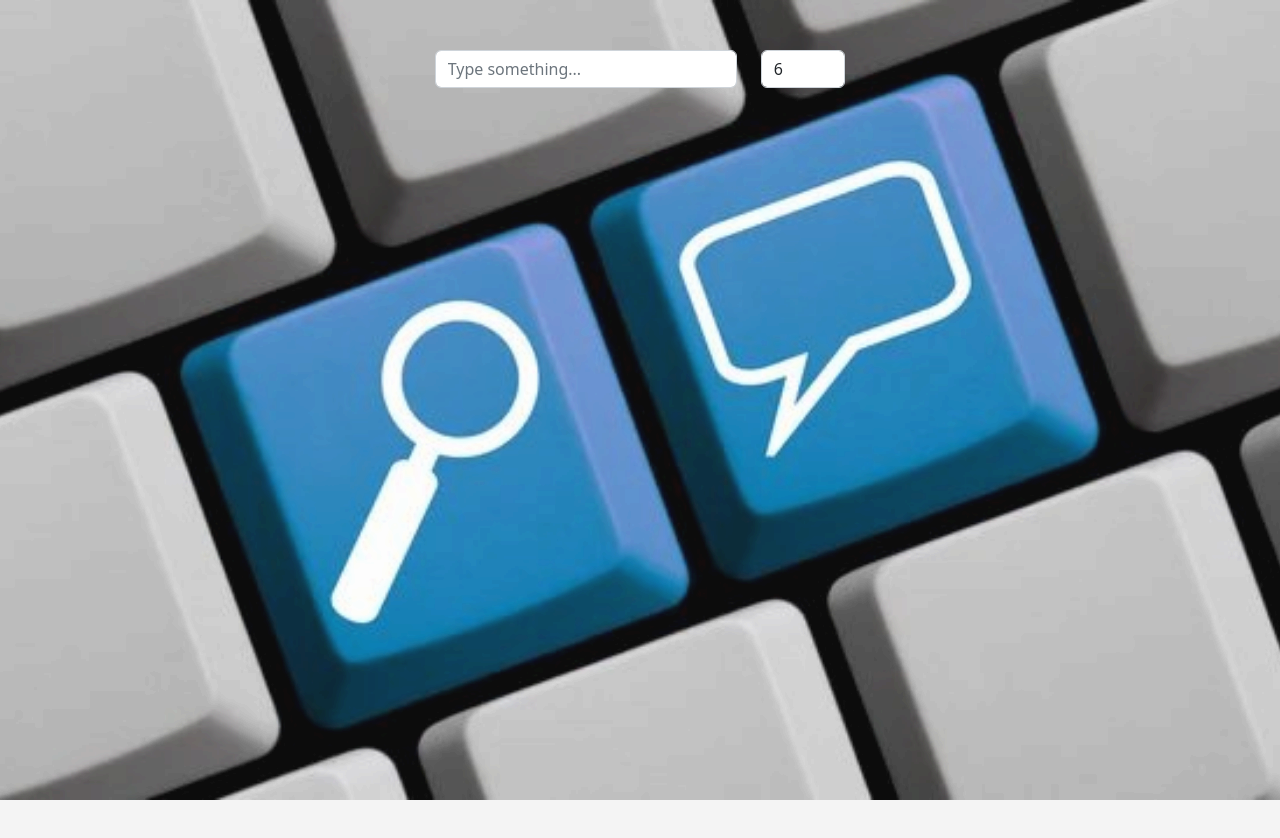
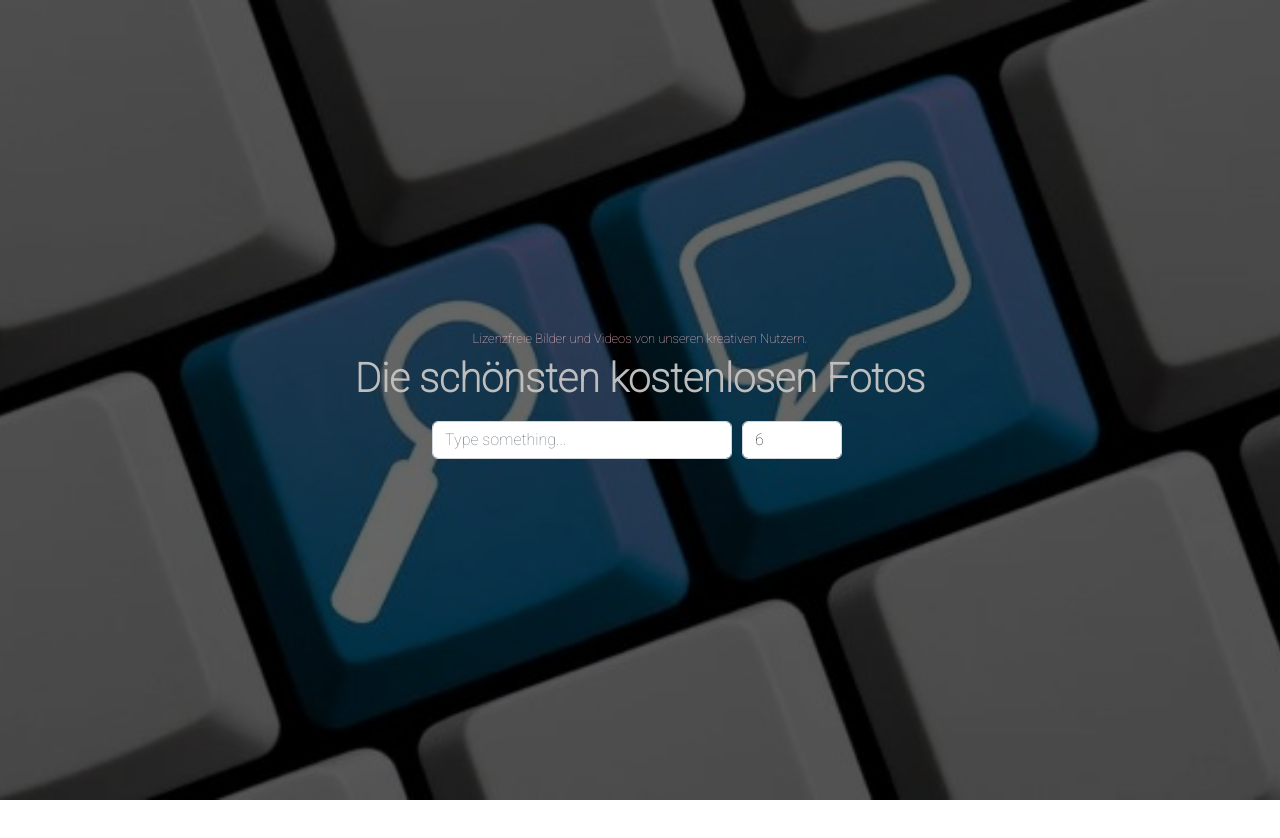
Before and after one commit to burakong/image-search, an Angular app: page / in a window 1280 px wide. Shown: the top 838 px of the page. After the commit the page ends 800 px from the top, so only its background shows below. Built offline with nearby package versions, Linux system fonts and the light colour scheme.

Commit message:
use flexbox to styling the searching form

```diff
--- a/src/app/image-search/image-search.component.html
+++ b/src/app/image-search/image-search.component.html
@@ -1,13 +1,11 @@
-<div class="card-header main-search">
-    <div class="row justify-content-center">
-        <div class="col-12 col-md-3 col-xl-3">
-            <input [(ngModel)]="searchData" class="form-control" placeholder="Type something..." type="text"
-                (keyup)="search()">
-        </div>
-        <div class="col-12 col-md-2 col-xl-1">
-            <input name="deliveryNumber" [(ngModel)]="perPage" class="form-control" placeholder="No. of Images"
-                type="number" min="0">
-        </div>
+<div class="card-header">
+    <h3>Lizenzfreie Bilder und Videos von unseren kreativen Nutzern.</h3>
+    <h1>Die schönsten kostenlosen Fotos</h1>
+    <div class="search-form">
+        <input [(ngModel)]="searchData" id="search-text" class="form-control" placeholder="Type something..."
+            type="text" (keyup)="search()">
+        <input name="deliveryNumber" id="number-of-images" [(ngModel)]="perPage" class="form-control"
+            placeholder="No. of Images" type="number" min="0">
     </div>
 </div>
 <div class="container">
--- a/src/app/image-search/image-search.component.scss
+++ b/src/app/image-search/image-search.component.scss
@@ -1,3 +1,52 @@
 .card-header {
-    margin: 50px 0;
+    display: flex;
+    flex-direction: column;
+    align-items: center;
+    justify-content: center;
+    background: url("../../assets/img/searching.jpg") no-repeat center center/cover;
+    height: 100vh;
+    position: relative;
+    color: #fff;
 }
+
+.search-form {
+    display: flex;
+    flex-direction: row;
+    align-items: center;
+}
+
+.card-header::before {
+    content: "";
+    position: absolute;
+    top: 0;
+    left: 0;
+    width: 100%;
+    height: 100%;
+    background-color: rgba(0, 0, 0, 0.6);
+}
+
+.card-header * {
+    z-index: 10;
+}
+
+input {
+    margin: 10px 5px;
+}
+
+#search-text {
+    flex: 0 0 300px;
+}
+
+#number-of-images {
+    flex: 0 0 100px;
+}
+
+h3 {
+    font-size: 13px;
+    color: pink;
+}
+
+h1 {
+    font-weight: bold;
+    color: #BEBEBE;
+}
--- a/src/styles.scss
+++ b/src/styles.scss
@@ -1,19 +1,19 @@
 @import'~bootstrap/dist/css/bootstrap.min.css';
+@import url('https://fonts.googleapis.com/css2?family=Roboto:wght@100&display=swap');
 
 body {
     overflow-x: hidden;
-    height: 100vh;
-    background-color: #f4f4f4;
+    font-family: 'Roboto', sans-serif;
 }
 
-body ::before {
-    content: "";
-    background: url("assets/img/searching.jpg") no-repeat center center/cover;
-    opacity: 0.3;
-    position: absolute;
-    top: 0;
-    left: 0;
-    width: 100%;
-    height: 100%;
-    z-index: -1;
-}
+// body ::before {
+//     content: "";
+//     background: url("assets/img/searching.jpg") no-repeat center center/cover;
+//     opacity: 0.3;
+//     position: absolute;
+//     top: 0;
+//     left: 0;
+//     width: 100%;
+//     height: 100%;
+//     z-index: -1;
+// }
```
Also changed, not shown: src/app/image-search/search-form/search-form.component.html (added, +12 -0 lines), src/app/image-search/search-form/search-form.component.ts (added, +15 -0 lines), src/app/image-search/search-form/search-form.component.scss (added), 1 other file (tests, documents, lock files or other folders).
